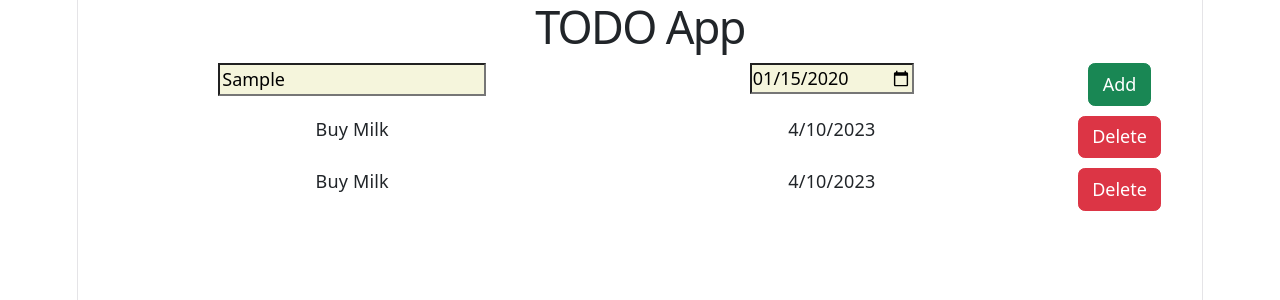
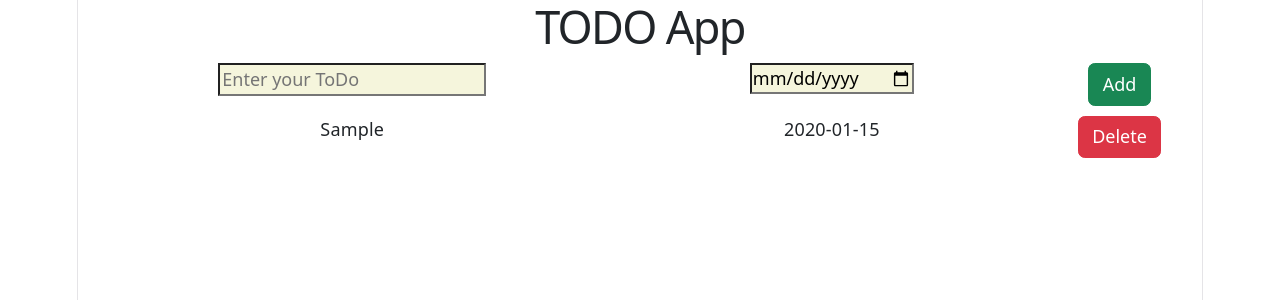
Before and after one commit to Vaishnavi2121/ToDoApp, a React (Vite) app: page / in a window 1280 px wide. Both pictures are taken after typing "Sample", "2020-01-15" into the empty fields and a click on the button "Add". Shown: the top 300 px of the page. Built offline with nearby package versions, Linux system fonts and the light colour scheme.

Commit message:
Version-2

```diff
--- a/src/App.css
+++ b/src/App.css
@@ -19,3 +19,6 @@ input {
   margin: 5px;
 
 }
+.col-6 input{
+  color: black;
+}
--- a/src/App.jsx
+++ b/src/App.jsx
@@ -2,23 +2,31 @@ import AppName from "./components/AppName";
 import AddToDo from "./components/AddToDo";
 import ToDoItems from "./components/ToDoItems";
 import "./App.css";
+import { useState } from "react";
+import WelcomeMessage from "./components/WelcomeMessage";
 
 function App() {
-  const todoItems = [
-    {
-      name: "Buy Milk",
-      date: "4/10/2023",
-    },
-    {
-      name: "Buy Milk",
-      date: "4/10/2023",
-    },
-  ];
+  const [todoItems, setTodoitems] = useState([]);
+  const handleNewItem = (name, date) => {
+    console.log(name, date);
+    const newTodoItems = [...todoItems, { name, date }];
+    setTodoitems(newTodoItems);
+  };
+
+  const handleDeleteItem = (todoItemName) => {
+    const newTodoItems = todoItems.filter((item) => item.name !== todoItemName);
+    setTodoitems(newTodoItems);
+  };
+
   return (
     <center className="todo-container">
       <AppName />
-      <AddToDo />
-      <ToDoItems todoItems={todoItems}></ToDoItems>
+      <AddToDo onNewItem={handleNewItem} />
+      {todoItems.length === 0 && <WelcomeMessage></WelcomeMessage>}
+      <ToDoItems
+        todoItems={todoItems}
+        onDeleteClick={handleDeleteItem}
+      ></ToDoItems>
     </center>
   );
 }
--- a/src/components/AddToDo.jsx
+++ b/src/components/AddToDo.jsx
@@ -1,14 +1,44 @@
-function AddToDo() {
+import { useState } from "react";
+
+function AddToDo({ onNewItem }) {
+  const [todoName, setTodoName] = useState("");
+  const [todoDate, setTodoDate] = useState("");
+
+  const handleNameChange = (event) => {
+    const newName = event.target.value;
+    setTodoName(event.target.value);
+  };
+
+  const handleDateChange = (event) => {
+    const newDate = event.target.value;
+    setTodoDate(event.target.value);
+  };
+
+  const handleAddButtonClicked = () => {
+    onNewItem(todoName, todoDate);
+    setTodoDate("");
+    setTodoName("");
+  };
+
   return (
     <div className="row kg-row">
       <div className="col-6">
-        <input type="text" placeholder="Enter your ToDo" />
+        <input
+          type="text"
+          placeholder="Enter your ToDo"
+          value={todoName}
+          onChange={handleNameChange}
+        />
       </div>
       <div className="col-4">
-        <input type="date" />
+        <input type="date" value={todoDate} onChange={handleDateChange} />
       </div>
       <div className="col-2">
-        <button type="button kg-button" className="btn btn-success">
+        <button
+          type="button kg-button"
+          className="btn btn-success"
+          onClick={handleAddButtonClicked}
+        >
           Add
         </button>
       </div>
--- a/src/components/ToDoItem.jsx
+++ b/src/components/ToDoItem.jsx
@@ -1,10 +1,14 @@
-function ToDoItem({ todoName, todoDate }) {
+function ToDoItem({ todoName, todoDate, onDeleteClick }) {
   return (
     <div className="row kg-row">
       <div className="col-6">{todoName}</div>
       <div className="col-4">{todoDate}</div>
       <div className="col-2">
-        <button type="button kg-button" className="btn btn-danger">
+        <button
+          type="button kg-button"
+          className="btn btn-danger"
+          onClick={() => onDeleteClick(todoName)}
+        >
           Delete
         </button>
       </div>
--- a/src/components/ToDoItems.jsx
+++ b/src/components/ToDoItems.jsx
@@ -1,11 +1,15 @@
 import ToDoItem from "./ToDoItem";
 import styles from "./ToDoItems.module.css";
 
-const ToDoItems = ({ todoItems }) => {
+const ToDoItems = ({ todoItems, onDeleteClick }) => {
   return (
     <div className={styles.itemContainer}>
       {todoItems.map((item) => (
-        <ToDoItem todoName={item.name} todoDate={item.date}></ToDoItem>
+        <ToDoItem
+          todoName={item.name}
+          todoDate={item.date}
+          onDeleteClick={onDeleteClick}
+        ></ToDoItem>
       ))}
     </div>
   );
--- /dev/null
+++ b/src/components/WelcomeMessage.jsx
@@ -0,0 +1,7 @@
+import styles from "./WelcomeMessage.module.css";
+
+const WelcomeMessage = () => {
+  return <p className={styles.welcome}>Enjoy ur day off!!!</p>;
+};
+
+export default WelcomeMessage;
--- /dev/null
+++ b/src/components/WelcomeMessage.module.css
@@ -0,0 +1,6 @@
+.welcome {
+  font-size: 25px;
+  text-align: center;
+  margin-top:50px;
+  font-weight:600;
+}
```
